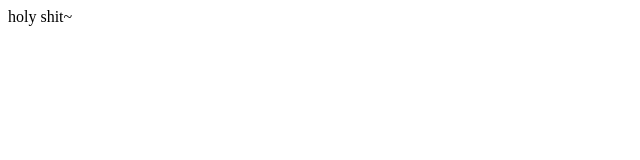
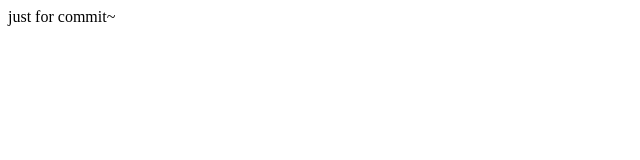
Before and after one commit to leooel97895750/react_web, a React (Create React App) app: page / in a window 1280 px wide. Shown: the top 160 px of the page, without its empty margins (0-640 px from the left). Built offline with nearby package versions, Linux system fonts and the light colour scheme.

Commit message:
測試jsx

```diff
--- a/src/app/containers/App.jsx
+++ b/src/app/containers/App.jsx
@@ -4,7 +4,7 @@ class App extends Component {
   render(){
     return(
       <div>
-        holy shit~
+        just for commit~
       </div>
     )
   }
```
